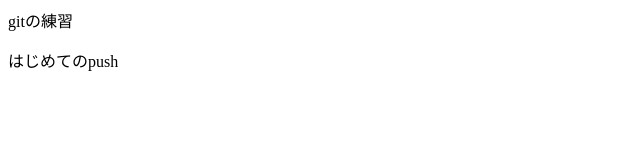
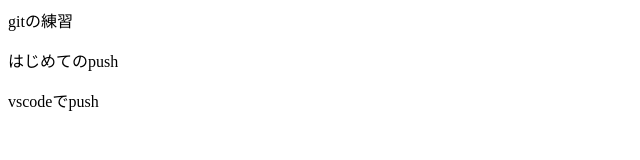
Before and after one commit to manami1111/git_practice, a plain HTML site: page index.html in a window 1280 px wide. Shown: the whole page, without its empty margins (0-640 px from the left). Drawn offline with Linux system fonts and the light colour scheme.

Commit message:
vscodeでpush

```diff
--- a/index.html
+++ b/index.html
@@ -1,2 +1,3 @@
 <p>gitの練習</p>
 <p>はじめてのpush</p>
+<p>vscodeでpush</p>
```
